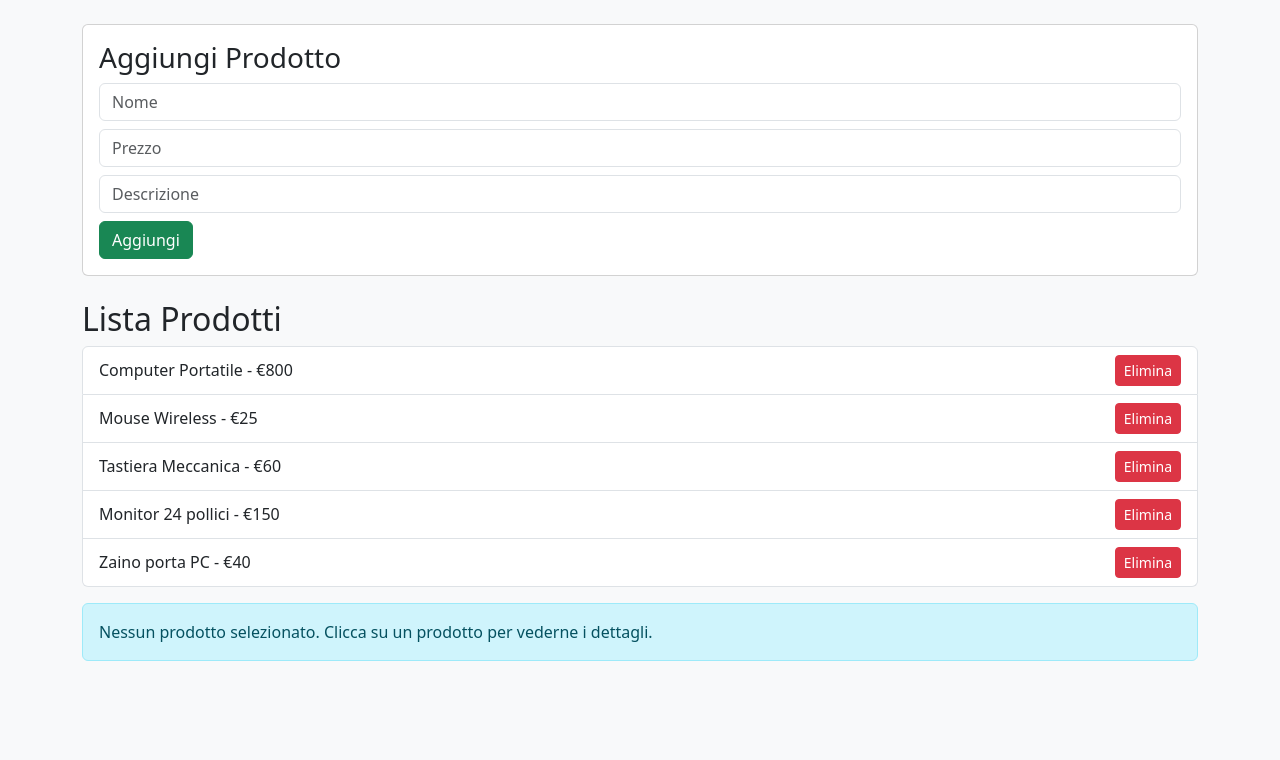
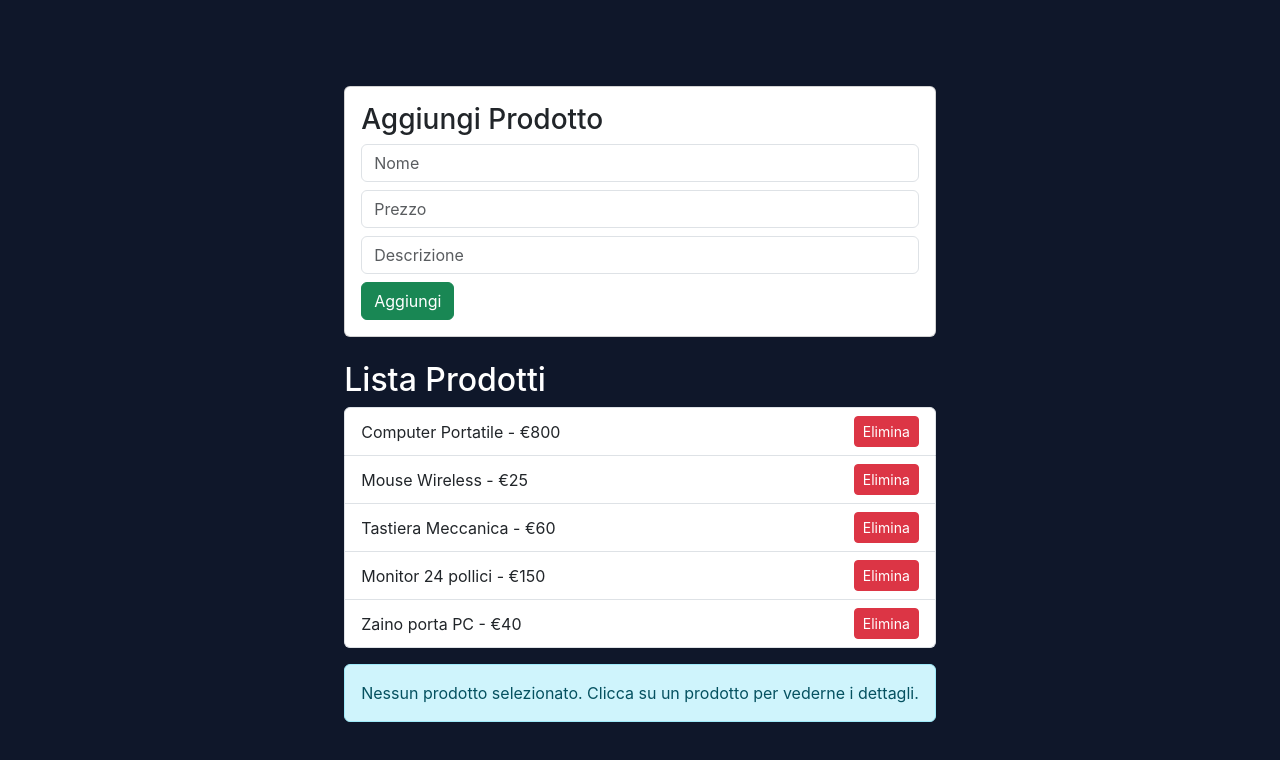
Before and after one commit to brancaccioeros/array, an Angular app in the folder arrayy/: page / in a window 1280 px wide. Shown: the top 760 px of the page. Built offline with nearby package versions, Linux system fonts and the light colour scheme.

Commit message:
modifica css

```diff
--- a/arrayy/src/app/product-list/product-list.css
+++ b/arrayy/src/app/product-list/product-list.css
@@ -0,0 +1,27 @@
+/* Il contenitore è una carta sospesa con effetto vetro */
+.glass-container {
+    background: rgba(255, 255, 255, 0.05); /* Vetro semi-trasparente */
+    backdrop-filter: blur(15px); /* Sfocatura dello sfondo dietro */
+    -webkit-backdrop-filter: blur(15px);
+    border: 1px solid rgba(255, 255, 255, 0.1); /* Bordo quasi invisibile */
+    border-radius: 24px; /* Arrotondamento moderno */
+    padding: 40px;
+    box-shadow: 0 8px 32px 0 rgba(0, 0, 0, 0.37); /* Ombra profonda */
+    width: 90%;
+    max-width: 600px;
+    text-align: center;
+}
+
+h1 {
+    font-size: 2.5rem;
+    margin-bottom: 1rem;
+    letter-spacing: -1px;
+    background: linear-gradient(to right, #38bdf8, #818cf8);
+    -webkit-background-clip: text;
+    -webkit-text-fill-color: transparent; /* Testo sfumato */
+}
+
+p {
+    color: #94a3b8;
+    line-height: 1.6;
+}
--- a/arrayy/src/styles.css
+++ b/arrayy/src/styles.css
@@ -1,14 +1,18 @@
-/* * body: Selettore di tag. Prende di mira l'intero tag <body> del tuo documento HTML principale.
- * { : Parentesi graffa aperta. Inizia il blocco delle regole CSS per il selettore scelto.
- */
+* {
+    margin: 0;
+    padding: 0;
+    box-sizing: border-box;
+}
+
 body {
-
-  /* * background-color: Proprietà CSS che serve a impostare il colore di sfondo.
-   * : (due punti): Simbolo obbligatorio che separa il nome della proprietà dal suo valore.
-   * #f8f9fa: Valore esadecimale (indicato dal cancelletto #) che corrisponde a un grigio chiarissimo, molto elegante.
-   * ; (punto e virgola): Simbolo FONDAMENTALE in CSS. Indica la fine di questa istruzione. Se lo scordi, il codice si rompe.
-   */
-  background-color: #f8f9fa;
-
-/* } : Parentesi graffa chiusa. Indica la fine delle regole per il 'body'. */
+    /* Sfondo scuro profondo (Midnight Blue) */
+    background: #0f172a;
+    /* Font moderno sans-serif */
+    font-family: 'Inter', system-ui, -apple-system, sans-serif;
+    color: white;
+    /* Centriamo tutto */
+    display: flex;
+    justify-content: center;
+    align-items: center;
+    min-height: 100vh;
 }
```
